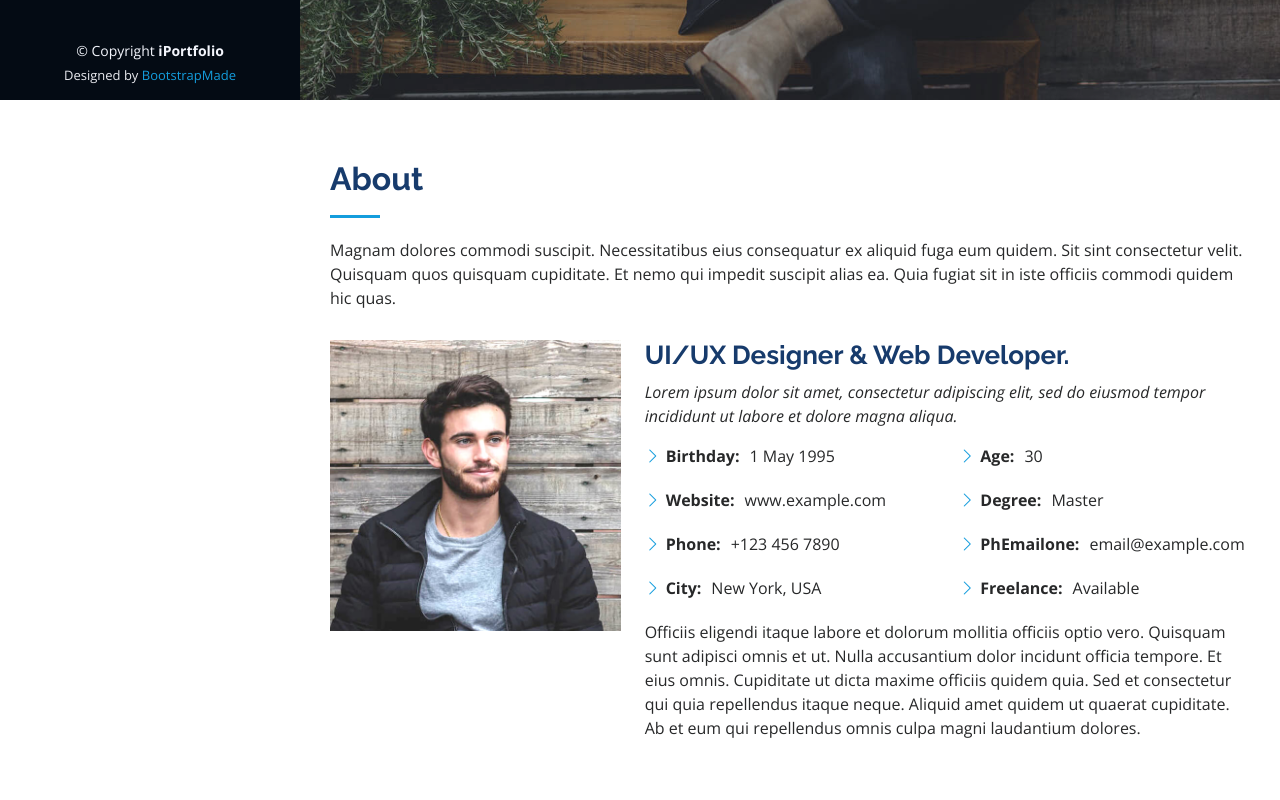
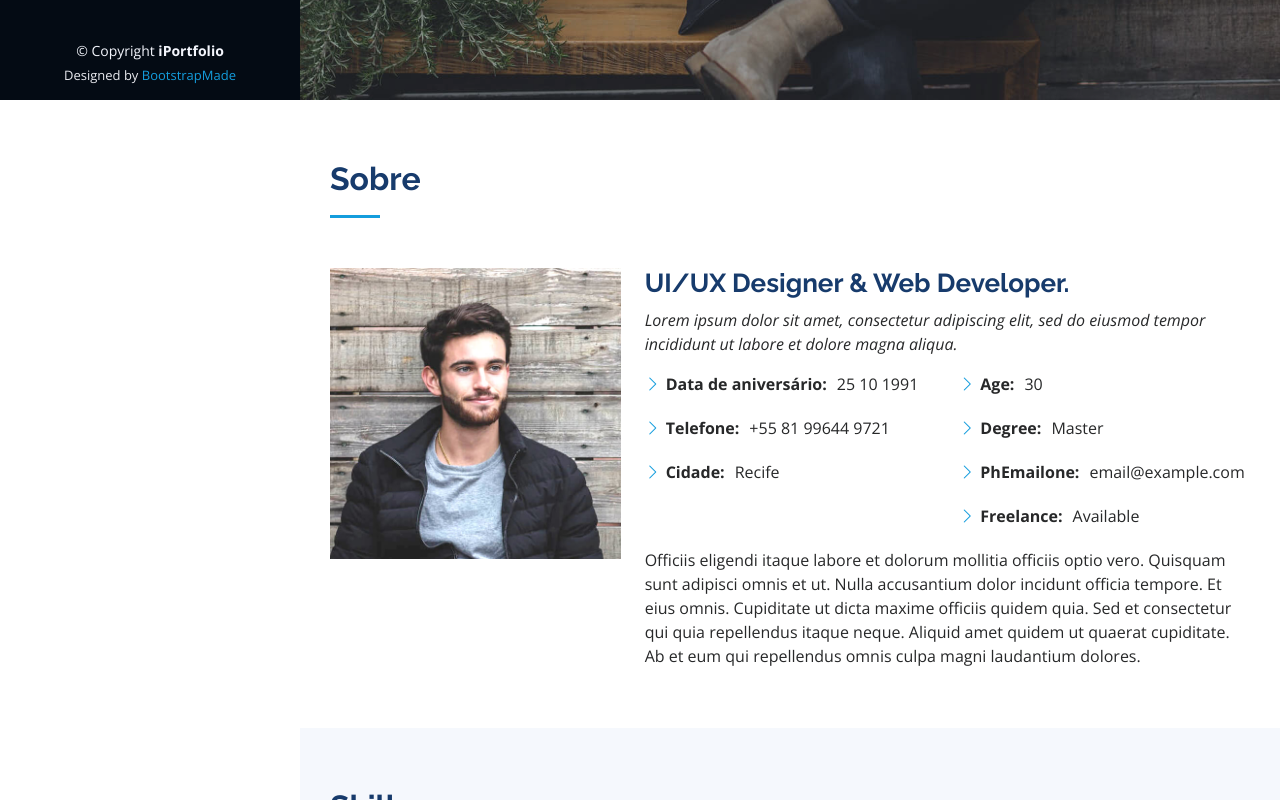
Before and after one commit to WanessaGondim/portfolio, a plain HTML site: page index.html in a window 1280 px wide. Shown: the part 700-1500 px from the top of the page. Drawn offline with nearby package versions, Linux system fonts and the light colour scheme.

Commit message:
Atualização da seção Sobre

```diff
--- a/index.html
+++ b/index.html
@@ -84,8 +84,7 @@
       <div class="container">
 
         <div class="section-title">
-          <h2>About</h2>
-          <p>Magnam dolores commodi suscipit. Necessitatibus eius consequatur ex aliquid fuga eum quidem. Sit sint consectetur velit. Quisquam quos quisquam cupiditate. Et nemo qui impedit suscipit alias ea. Quia fugiat sit in iste officiis commodi quidem hic quas.</p>
+          <h2>Sobre</h2>
         </div>
 
         <div class="row">
@@ -101,10 +100,9 @@
             <div class="row">
               <div class="col-lg-6">
                 <ul>
-                  <li><i class="bi bi-chevron-right"></i> <strong>Birthday:</strong> <span>1 May 1995</span></li>
-                  <li><i class="bi bi-chevron-right"></i> <strong>Website:</strong> <span>www.example.com</span></li>
-                  <li><i class="bi bi-chevron-right"></i> <strong>Phone:</strong> <span>+123 456 7890</span></li>
-                  <li><i class="bi bi-chevron-right"></i> <strong>City:</strong> <span>New York, USA</span></li>
+                  <li><i class="bi bi-chevron-right"></i> <strong>Data de aniversário:</strong> <span>25 10 1991</span></li>
+                  <li><i class="bi bi-chevron-right"></i> <strong>Telefone:</strong> <span>+55 81 99644 9721</span></li>
+                  <li><i class="bi bi-chevron-right"></i> <strong>Cidade:</strong> <span>Recife</span></li>
                 </ul>
               </div>
               <div class="col-lg-6">
```
